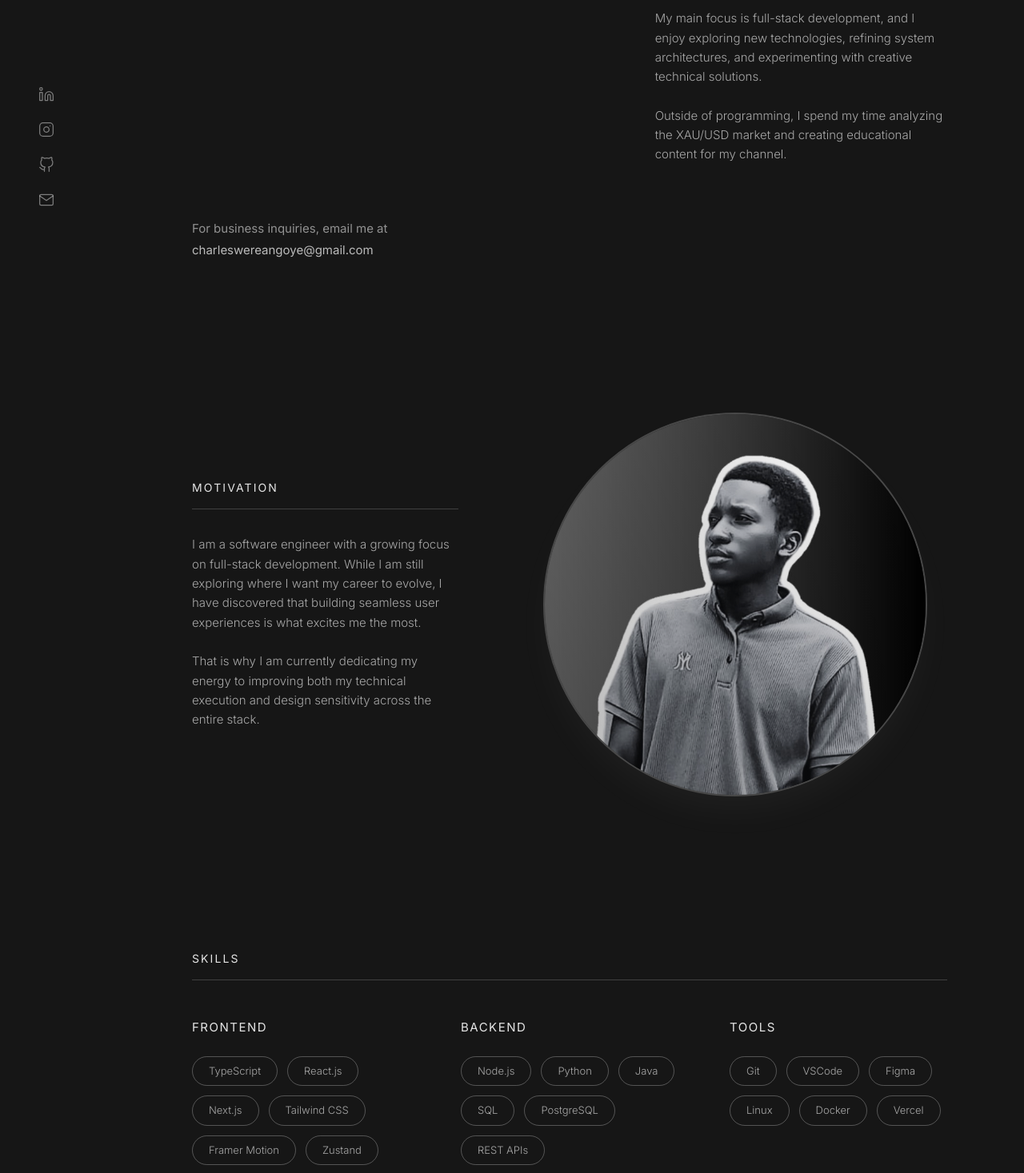
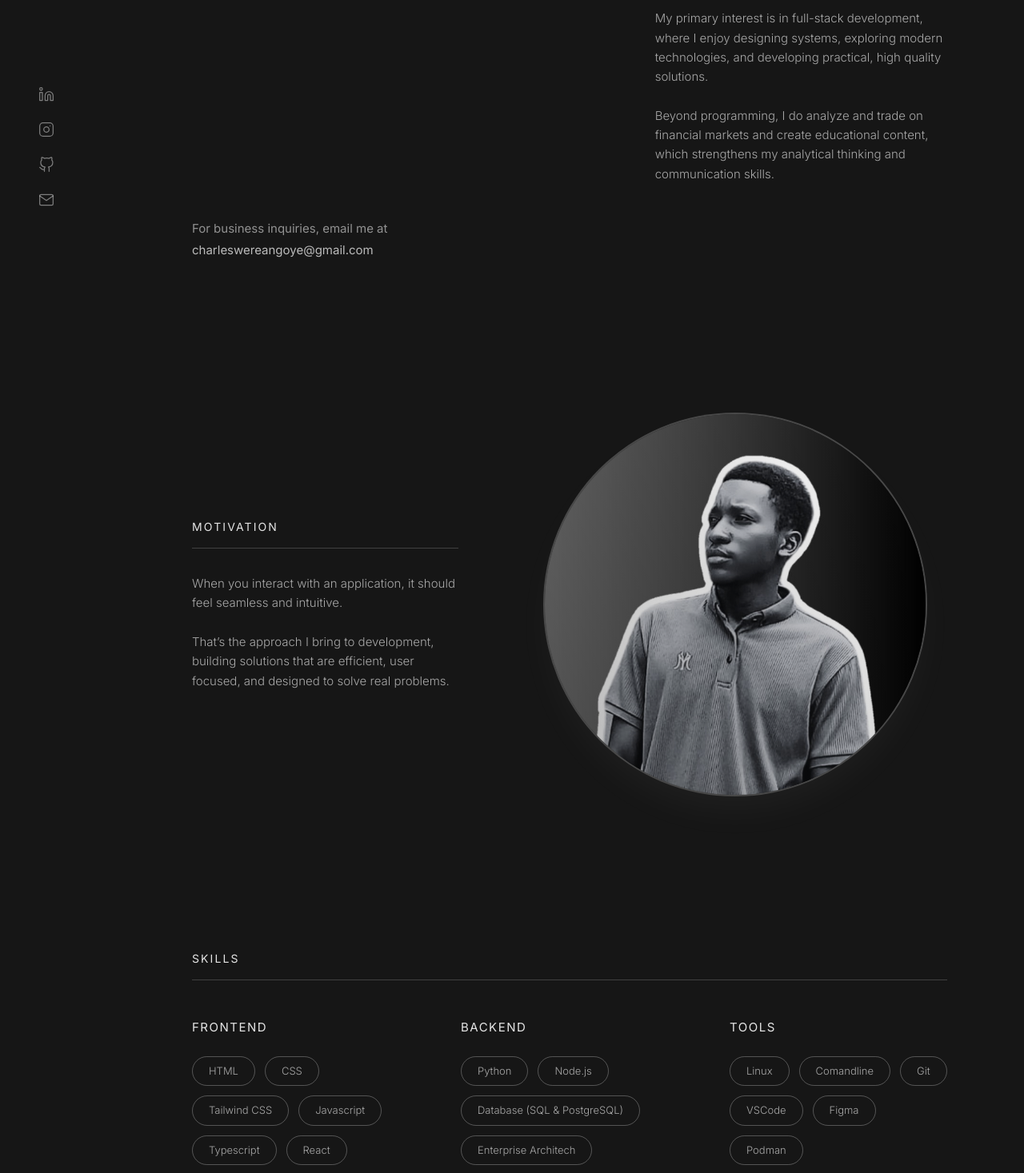
Before and after one commit to charleswereangoye/my_portfolio, a Next.js app: page / in a window 1280 px wide. Shown: the part 460-1927 px from the top of the page at 80% size. Built offline with nearby package versions, Linux system fonts and the light colour scheme.

Commit message:
curating the project sections

```diff
--- a/app/page.tsx
+++ b/app/page.tsx
@@ -41,13 +41,13 @@ export default function Home() {
             </h2>
             <div className="space-y-6 text-[15px] text-foreground/70 leading-relaxed font-light transition-colors duration-300">
               <p>
-                I am currently pursuing a degree in Software Engineering, with a strong focus on building clean, efficient, and scalable web applications.
+                I am a dedicated Software Engineering student with a strong focus on building clean, efficient, and scalable web applications.
               </p>
               <p>
-                My main focus is full-stack development, and I enjoy exploring new technologies, refining system architectures, and experimenting with creative technical solutions.
+                My primary interest is in full-stack development, where I enjoy designing systems, exploring modern technologies, and developing practical, high quality solutions.
               </p>
               <p>
-                Outside of programming, I spend my time analyzing the XAU/USD market and creating educational content for my channel.
+                Beyond programming, I do analyze and trade on financial markets and create educational content, which strengthens my analytical thinking and communication skills.
               </p>
             </div>
           </div>
@@ -65,10 +65,10 @@ export default function Home() {
             </h2>
             <div className="space-y-6 text-[15px] text-foreground/70 leading-relaxed font-light transition-colors duration-300">
               <p>
-                I am a software engineer with a growing focus on full-stack development. While I am still exploring where I want my career to evolve, I have discovered that building seamless user experiences is what excites me the most.
+                When you interact with an application, it should feel seamless and intuitive.
               </p>
               <p>
-                That is why I am currently dedicating my energy to improving both my technical execution and design sensitivity across the entire stack.
+                That’s the approach I bring to development, building solutions that are efficient, user focused, and designed to solve real problems.
               </p>
             </div>
           </div>
@@ -116,7 +116,7 @@ export default function Home() {
             <div>
               <h3 className="text-[15px] tracking-[0.1em] text-foreground mb-6 transition-colors duration-300">FRONTEND</h3>
               <div className="flex flex-wrap gap-3">
-                {['TypeScript', 'React.js', 'Next.js', 'Tailwind CSS', 'Framer Motion', 'Zustand'].map((skill) => (
+                {['HTML', 'CSS', 'Tailwind CSS', 'Javascript', 'Typescript', 'React', 'Next.js', 'Respnsive Web Design', 'UI Development'].map((skill) => (
                   <span key={skill} className="hover-target px-5 py-2 rounded-full border border-foreground/30 text-[13px] font-light text-foreground/70 hover:border-foreground/80 hover:text-foreground transition-colors cursor-default">
                     {skill}
                   </span>
@@ -128,7 +128,7 @@ export default function Home() {
             <div>
               <h3 className="text-[15px] tracking-[0.1em] text-foreground mb-6 transition-colors duration-300">BACKEND</h3>
               <div className="flex flex-wrap gap-3">
-                {['Node.js', 'Python', 'Java', 'SQL', 'PostgreSQL', 'REST APIs'].map((skill) => (
+                {['Python', 'Node.js', 'Database (SQL & PostgreSQL)', 'Enterprise Architech', 'REST APIs'].map((skill) => (
                   <span key={skill} className="hover-target px-5 py-2 rounded-full border border-foreground/30 text-[13px] font-light text-foreground/70 hover:border-foreground/80 hover:text-foreground transition-colors cursor-default">
                     {skill}
                   </span>
@@ -140,7 +140,7 @@ export default function Home() {
             <div>
               <h3 className="text-[15px] tracking-[0.1em] text-foreground mb-6 transition-colors duration-300">TOOLS</h3>
               <div className="flex flex-wrap gap-3">
-                {['Git', 'VSCode', 'Figma', 'Linux', 'Docker', 'Vercel'].map((skill) => (
+                {['Linux', 'Comandline', 'Git', 'VSCode', 'Figma', 'Podman'].map((skill) => (
                   <span key={skill} className="hover-target px-5 py-2 rounded-full border border-foreground/30 text-[13px] font-light text-foreground/70 hover:border-foreground/80 hover:text-foreground transition-colors cursor-default">
                     {skill}
                   </span>
--- a/lib/projects.ts
+++ b/lib/projects.ts
@@ -1,18 +1,4 @@
 export const projectsData = [
-  {
-    slug: "trading-journal",
-    id: "01",
-    title: "TRADING JOURNAL",
-    category: "Personal Project / Full Stack",
-    shortDesc: "A web application built to log, analyze, and review forex trading performance.",
-    image: "https://images.unsplash.com/photo-1611974789855-9c2a0a7236a3?q=80&w=1200&auto=format&fit=crop",
-    tools: ["Next.js", "TypeScript", "Tailwind CSS", "PostgreSQL"],
-    duration: "Ongoing",
-    roles: "Full Stack Developer",
-    summary: "This application allows users to track their trades, identify patterns using Smart Money Concepts, and maintain a disciplined trading psychology. Built from scratch to solve personal workflow issues in the markets.",
-    nextProjectSlug: "internship-platform",
-    nextProjectTitle: "INTERNSHIP PLATFORM"
-  },
   {
     slug: "internship-platform",
     id: "02",
@@ -40,5 +26,19 @@ export const projectsData = [
     summary: "Designed and developed a digital presence for a school to help parents easily access admission requirements, curriculum details, and contact information.",
     nextProjectSlug: "trading-journal",
     nextProjectTitle: "TRADING JOURNAL"
+  },
+  {
+    slug: "trading-journal",
+    id: "01",
+    title: "TRADING JOURNAL",
+    category: "Personal Project / Full Stack",
+    shortDesc: "A web application built to log, analyze, and review forex trading performance.",
+    image: "https://images.unsplash.com/photo-1611974789855-9c2a0a7236a3?q=80&w=1200&auto=format&fit=crop",
+    tools: ["Next.js", "TypeScript", "Tailwind CSS", "PostgreSQL"],
+    duration: "Ongoing",
+    roles: "Full Stack Developer",
+    summary: "This application allows users to track their trades, identify patterns using Smart Money Concepts, and maintain a disciplined trading psychology. Built from scratch to solve personal workflow issues in the markets.",
+    nextProjectSlug: "internship-platform",
+    nextProjectTitle: "INTERNSHIP PLATFORM"
   }
 ];
```
